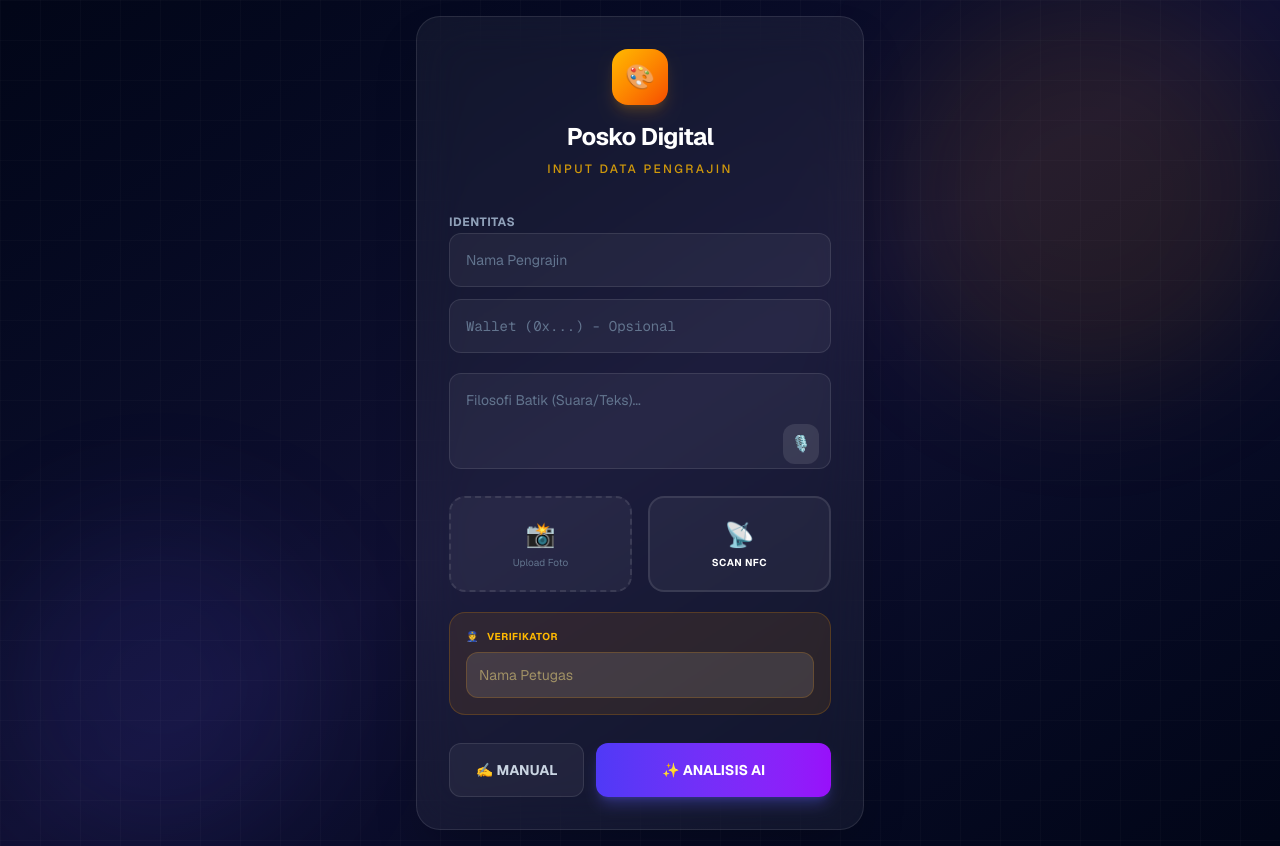
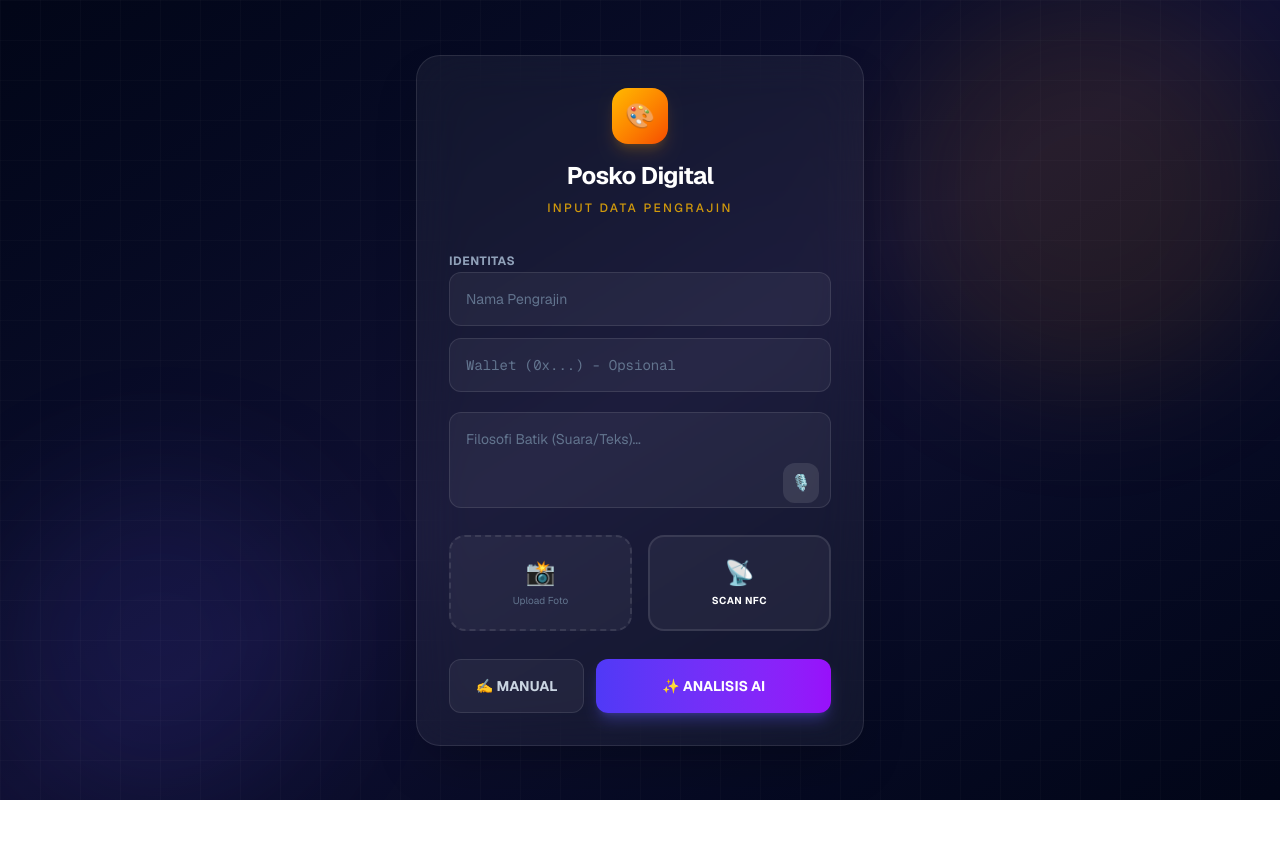
Before and after one commit to Blazers21k/kti_batik_nft, a Next.js app: page /pengrajin in a window 1280 px wide. After the commit the page ends 800 px from the top, so only its background shows below. Built offline with nearby package versions, Linux system fonts and the light colour scheme.

Commit message:
refactor: remove verifikator field (unused without auth)

```diff
--- a/app/api/mint/route.js
+++ b/app/api/mint/route.js
@@ -22,13 +22,12 @@ export async function POST(request) {
 
     // 2. Ambil & Validasi Input Data
     const body = await request.json().catch(() => ({}));
-    const { namaPengrajin, uidNFC, alamatPengrajin, namaVerifikator, finalDescription, imageBase64, ipfsUrl } = body;
+    const { namaPengrajin, uidNFC, alamatPengrajin, finalDescription, imageBase64, ipfsUrl } = body;
 
     // Guard Clauses untuk Validasi Input
     if (!uidNFC) return NextResponse.json({ error: "NFC UID wajib diisi." }, { status: 400 });
     if (!finalDescription) return NextResponse.json({ error: "Deskripsi sertifikat tidak boleh kosong." }, { status: 400 });
     if (!namaPengrajin) return NextResponse.json({ error: "Nama pengrajin wajib ada untuk metadata." }, { status: 400 });
-    if (!namaVerifikator) return NextResponse.json({ error: "Nama verifikator wajib ada." }, { status: 400 });
 
     // 3. Setup Provider & Wallet (Ethers v6)
     const provider = new ethers.JsonRpcProvider(alchemyUrl);
@@ -57,7 +56,6 @@ export async function POST(request) {
       image: imageData,
       attributes: [
         { trait_type: "NFC UID", value: uidNFC },
-        { trait_type: "Verified By", value: namaVerifikator },
         { trait_type: "Date", value: new Date().toISOString() }
       ]
     };
--- a/app/pengrajin/page.js
+++ b/app/pengrajin/page.js
@@ -19,7 +19,6 @@ export default function Home() {
   const [form, setForm] = useState({
     namaPengrajin: "",
     alamatPengrajin: "",
-    namaVerifikator: "",
     uidNFC: "",
     filosofi: "",
     imageBase64: "",
@@ -134,11 +133,9 @@ export default function Home() {
     }
   };
 
-  // Validasi Terpusat
   const validateForm = useCallback(() => {
     if (!form.uidNFC) return "Scan NFC terlebih dahulu!!";
     if (!form.imageBase64) return "Foto batik wajib diupload!";
-    if (!form.namaVerifikator) return "Nama verifikator wajib diisi!";
     if (!form.namaPengrajin) return "Nama pengrajin wajib diisi!";
     return null;
   }, [form]);
@@ -472,19 +469,6 @@ export default function Home() {
               </div>
 
               {/* Verifikator */}
-              <div className="p-4 bg-amber-500/10 rounded-2xl border border-amber-500/20">
-                <p className="text-[10px] font-bold text-amber-400 mb-2 uppercase tracking-wider flex items-center gap-2">
-                  <span>👮</span> Verifikator
-                </p>
-                <input
-                  name="namaVerifikator"
-                  placeholder="Nama Petugas"
-                  onChange={handleChange}
-                  className="w-full p-3 bg-white/10 border border-amber-500/20 rounded-xl text-sm text-white placeholder-amber-200/50 outline-none focus:border-amber-500/50 transition-all"
-                  required
-                />
-              </div>
-
               {/* Buttons */}
               <div className="pt-2 flex gap-3">
                 <button
```
